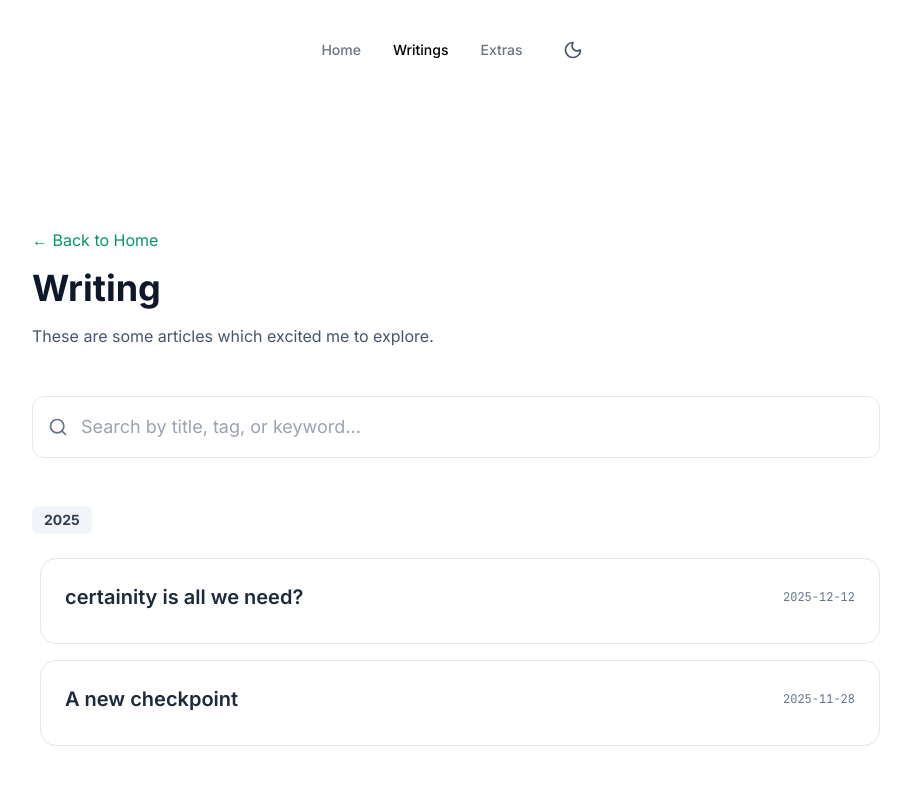
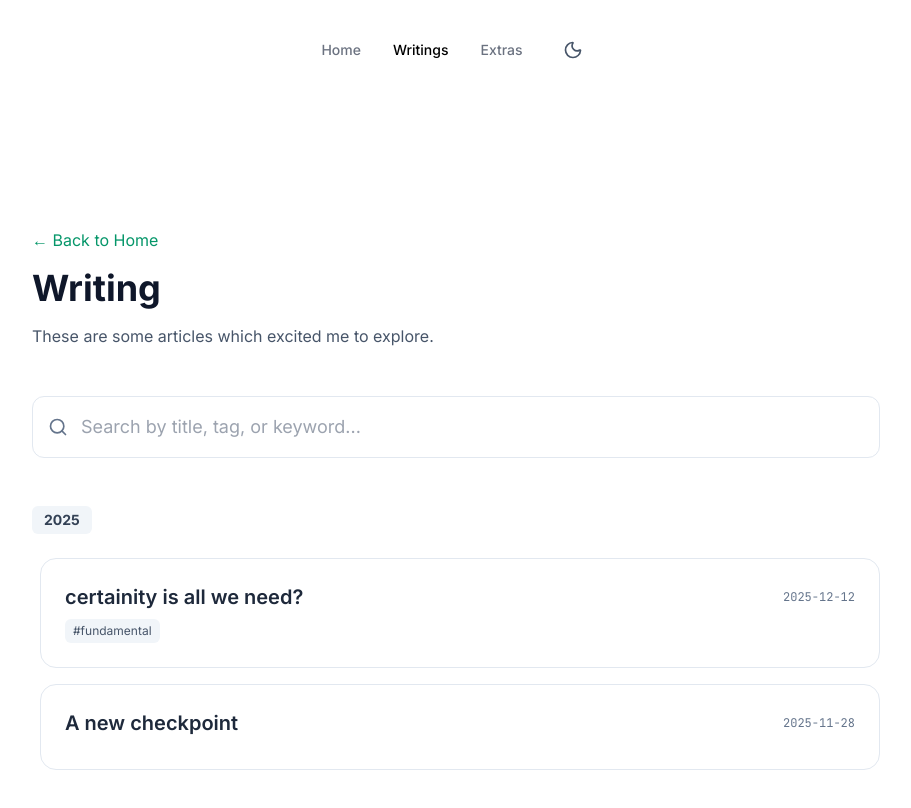
Before and after one commit to 0xGu4rdI4N/blog, a Next.js app: page /writings in a window 1280 px wide. Shown: the top 808 px of the page, without its empty margins (184-1095 px from the left). Built offline with nearby package versions, Linux system fonts and the light colour scheme.

Commit message:
feat: display post type in blog and archive, update content

```diff
--- a/content/posts/certainty_is_all_we_need.md
+++ b/content/posts/certainty_is_all_we_need.md
@@ -59,8 +59,13 @@ But I believe its also just our ignorance of the true latent variables for this
 
 ## 2. What Does It Mean to “Model” Data?
 
-If you give some thought, we often associate probability with the frequentist view that it is the relative occurence of an event. So are we teaching our model to just
+I earlier associated probability with the frequentist view that it is the relative occurence of an event. So are we teaching our model to just model the count of an event?
 
+Well not exactly, what the model is learning, is actually the ability to generalize to new unseen data. As we are focusing on real data or data that has some structure or is meaningful, what we know is that this data is not just random, but has some structure or correlation between the variables of the data. Think of a real image, if one pixel's value changes to change the color, lets say, then nearby pixels also change to maintain the tag of it being a meaningful image to us. This is the very naive way to tell that our data is constrained by some rules.
+
+So $P(X)$ is not just a relative occurence of an event, but in higher dimensions it is like a constrain manifold. The natural training data is just a small sample of this manifold and the objective of our model is to learn this manifold using the limited data. Take protein sequences for example, what the model learn by seeing the naturally occuring sequences is the constraint manifold(constrained by various laws of physics and chemistry) and the model can generate new sequences which can actually fold and are stable in nature. As you may now think, when we speak of Data Generating Process, the nature has some fundamental rules governing the generation and this is what makes the data lie on a constrain manifold.
+
+To summarize, $P(X)$ is a function in higher dimensions of the constraints. Its high will be at a data point which is more likely to have been generated by nature or in other words, which is meaningful to us.
 
 
 
--- a/src/app/writings/[slug]/page.js
+++ b/src/app/writings/[slug]/page.js
@@ -24,6 +24,11 @@ export default async function Post({ params }) {
 
             <header className="mb-12 text-center">
                 <div className="flex justify-center gap-2 mb-6">
+                    {postData.type && (
+                        <span className="px-3 py-1 text-xs font-bold uppercase tracking-wider border rounded-full border-slate-200 dark:border-neutral-800 text-violet-600 dark:text-violet-400">
+                            {postData.type}
+                        </span>
+                    )}
                     {postData.tags && postData.tags.map(tag => (
                         <span key={tag} className="px-3 py-1 text-xs font-bold uppercase tracking-wider border rounded-full border-slate-200 dark:border-neutral-800 text-violet-600 dark:text-violet-400">
                             {tag}
--- a/src/components/BlogArchive.js
+++ b/src/components/BlogArchive.js
@@ -13,6 +13,7 @@ export default function BlogArchive({ posts }) {
         return posts.filter(post =>
             post.title.toLowerCase().includes(lowerQ) ||
             (post.tags && post.tags.some(tag => tag.toLowerCase().includes(lowerQ))) ||
+            (post.type && post.type.toLowerCase().includes(lowerQ)) ||
             (post.excerpt && post.excerpt.toLowerCase().includes(lowerQ))
         );
     }, [searchQuery, posts]);
@@ -70,13 +71,14 @@ export default function BlogArchive({ posts }) {
                                             {post.excerpt}
                                         </p>
                                     )}
-                                    {post.tags && (
-                                        <div className="flex gap-2">
-                                            {post.tags.map(tag => (
-                                                <span key={tag} className="text-xs px-2 py-1 rounded-md bg-slate-100 dark:bg-neutral-800 text-slate-600 dark:text-slate-400">#{tag}</span>
-                                            ))}
-                                        </div>
-                                    )}
+                                    <div className="flex gap-2">
+                                        {post.type && (
+                                            <span className="text-xs px-2 py-1 rounded-md bg-slate-100 dark:bg-neutral-800 text-slate-600 dark:text-slate-400">#{post.type}</span>
+                                        )}
+                                        {post.tags && post.tags.map(tag => (
+                                            <span key={tag} className="text-xs px-2 py-1 rounded-md bg-slate-100 dark:bg-neutral-800 text-slate-600 dark:text-slate-400">#{tag}</span>
+                                        ))}
+                                    </div>
                                 </Link>
                             ))}
                         </div>
```
